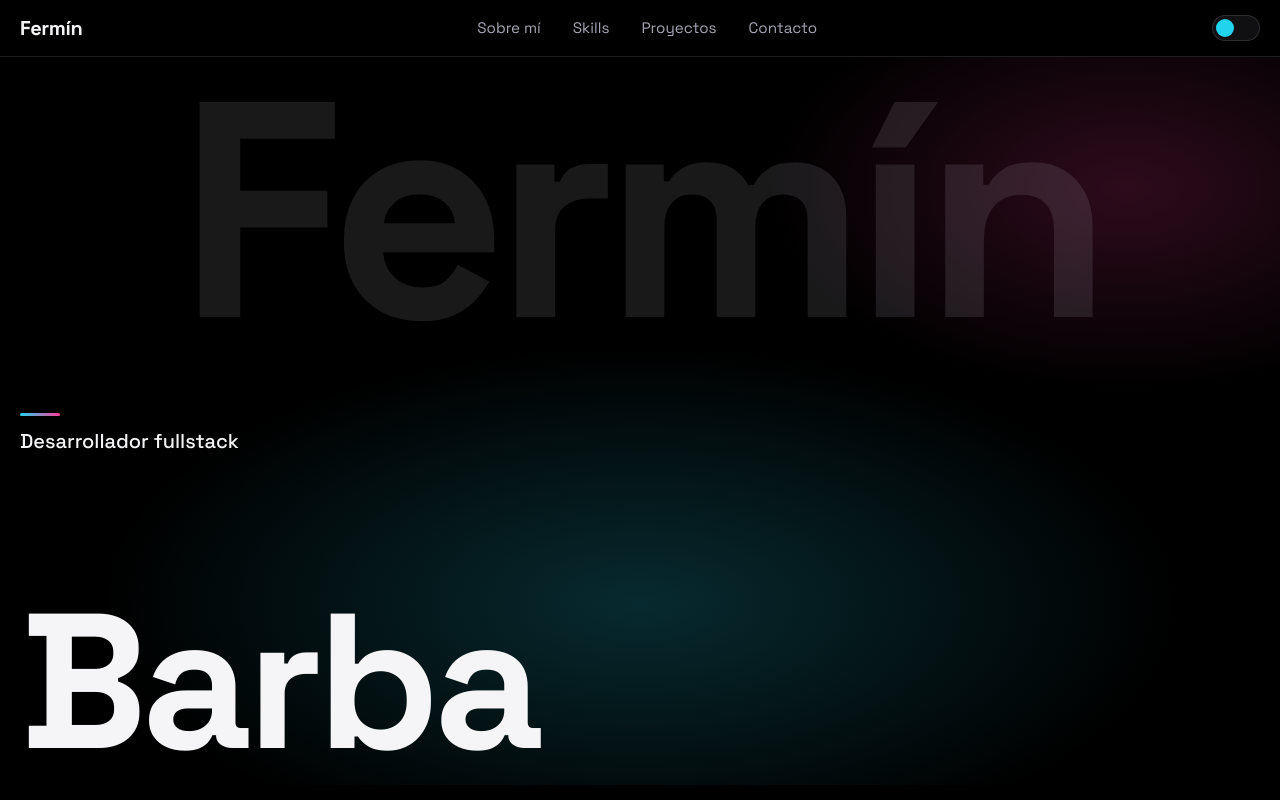
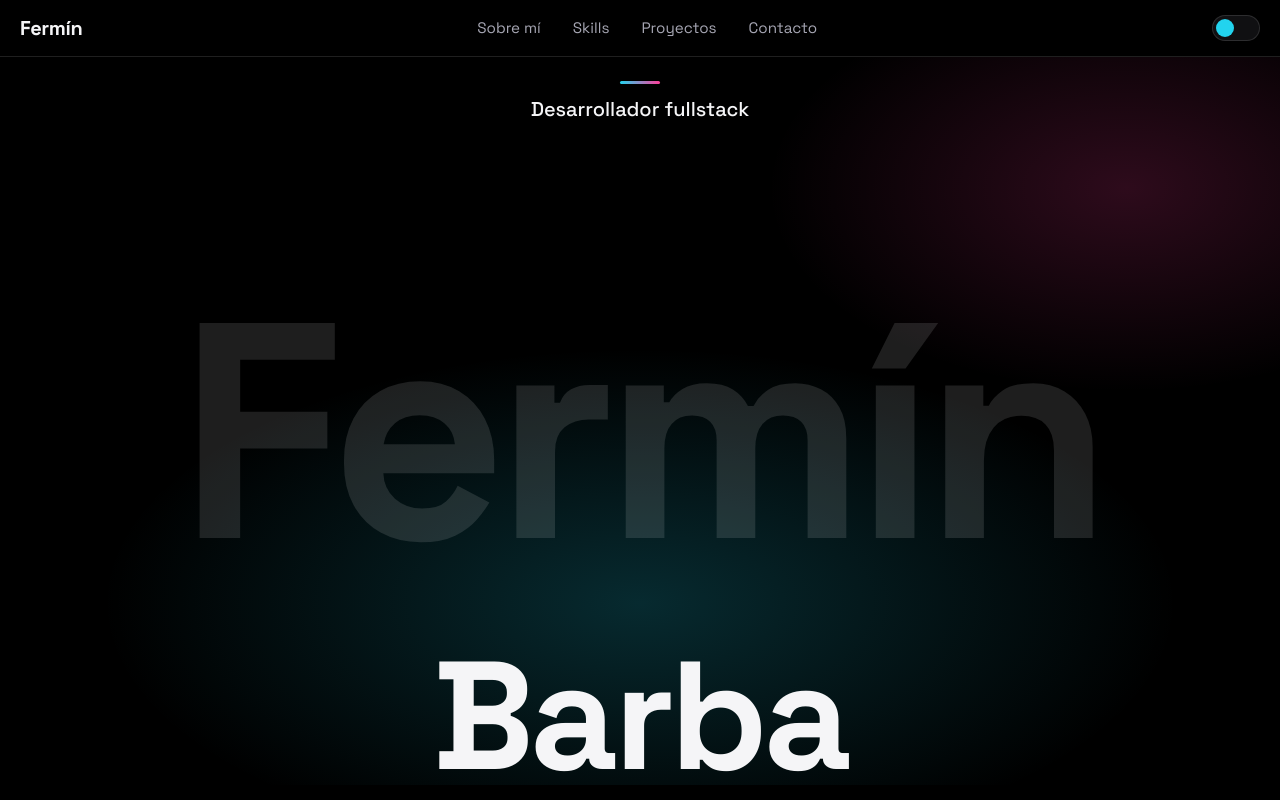
Before and after one commit to fermiinbp/Portfolio, a plain HTML site: page index.html in a window 1280 px wide. Shown: the top 800 px of the page. Drawn offline with Linux system fonts and the light colour scheme.

Commit message:
Modificación del hero

```diff
--- a/Style/Style.css
+++ b/Style/Style.css
@@ -199,7 +199,7 @@ a {
 
     position: relative;
     display: grid;
-    min-height: 85svh;
+    min-height: calc(100svh - 7rem);
     padding: 1.5rem var(--hero-margen) 0;
     overflow: hidden;
     isolation: isolate;
@@ -217,7 +217,6 @@ a {
 }
 
 .hero-nombre-fondo,
-.hero-foto,
 .hero-texto,
 .hero-nombre {
     grid-area: 1 / 1;
@@ -225,34 +224,24 @@ a {
 
 .hero-nombre-fondo {
     z-index: 1;
-    align-self: start;
+    align-self: center;
     justify-self: center;
     font-size: var(--hero-fuente-fondo);
     font-weight: 700;
     line-height: 0.85;
     letter-spacing: -0.04em;
     white-space: nowrap;
-    color: color-mix(in srgb, var(--color-texto) 10%, transparent);
+    color: color-mix(in srgb, var(--color-texto) 12%, transparent);
     user-select: none;
     pointer-events: none;
-}
-
-.hero-foto {
-    z-index: 2;
-    align-self: end;
-    justify-self: center;
-    width: auto;
-    height: min(70svh, 34rem);
-    object-fit: contain;
-    object-position: bottom;
 }
 
 .hero-texto {
     z-index: 3;
     align-self: start;
-    justify-self: start;
-    max-width: 14rem;
-    margin-top: calc(var(--hero-fuente-fondo) * 0.95);
+    justify-self: center;
+    max-width: 16rem;
+    text-align: center;
     font-size: clamp(0.95rem, 2.4vw, 1.25rem);
     font-weight: 500;
     line-height: 1.3;
@@ -263,7 +252,7 @@ a {
     display: block;
     width: 2.5rem;
     height: 3px;
-    margin-bottom: 0.75rem;
+    margin: 0 auto 0.75rem;
     border-radius: 999px;
     background: var(--gradiente);
 }
@@ -271,24 +260,21 @@ a {
 .hero-nombre {
     z-index: 3;
     align-self: end;
-    justify-self: start;
-    font-size: clamp(3.5rem, 17vw, 12rem);
+    justify-self: center;
+    text-align: center;
+    font-size: clamp(3rem, 15vw, 9rem);
     font-weight: 700;
     line-height: 0.9;
     letter-spacing: -0.03em;
 }
 
 /* Único momento animado de la página: la entrada del hero */
-.hero-foto {
+.hero-nombre {
     animation: entrada 0.9s ease-out both;
 }
 
-.hero-nombre {
+.hero-texto {
     animation: entrada 0.9s ease-out 0.15s both;
-}
-
-.hero-texto {
-    animation: entrada 0.9s ease-out 0.3s both;
 }
 
 /* Secciones */
@@ -615,18 +601,8 @@ a {
         min-height: calc(100svh - 4.5rem);
     }
 
-    .hero-foto {
-        height: min(88svh, 48rem);
-    }
-
-    .hero-texto {
-        align-self: center;
-        margin-top: 0;
-        max-width: 16rem;
-    }
-
     .hero-nombre {
-        margin-bottom: 1rem;
+        font-size: clamp(4rem, 12vw, 11rem);
     }
 
     /* Secciones */
```
